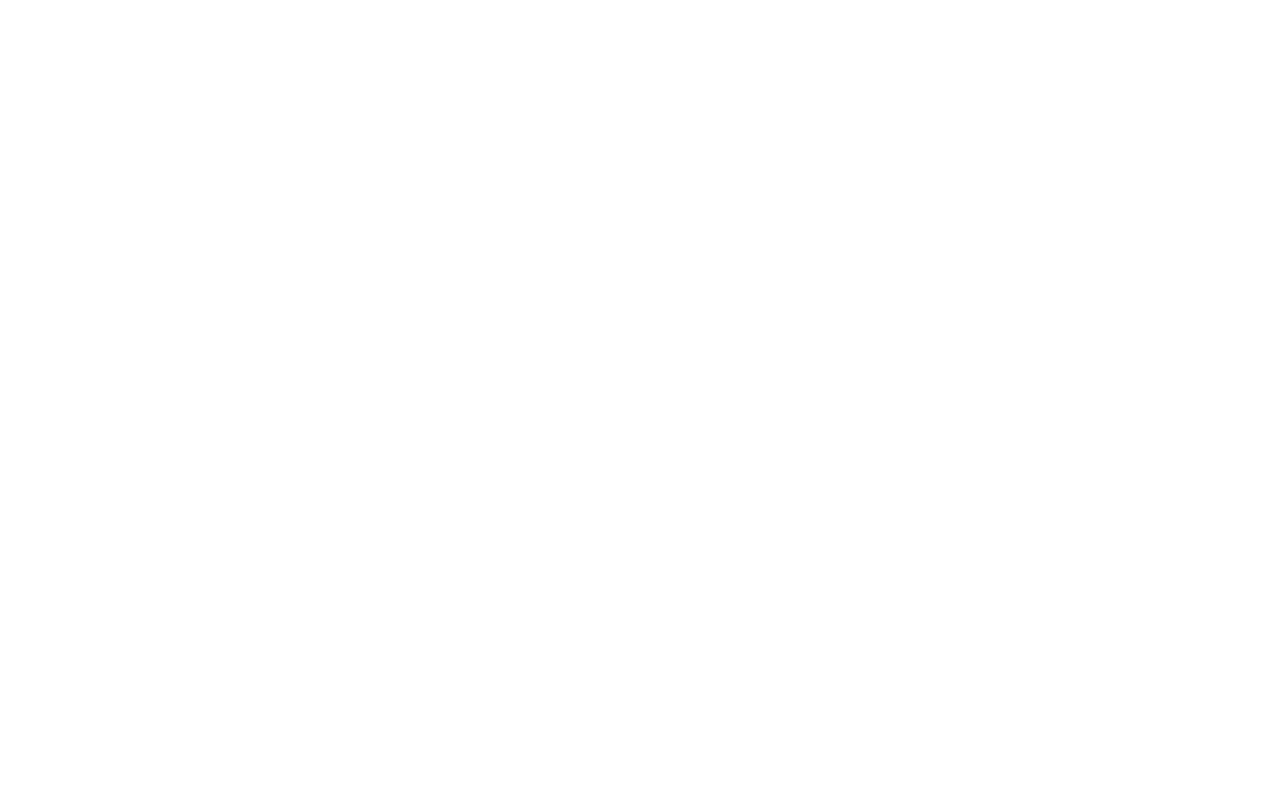
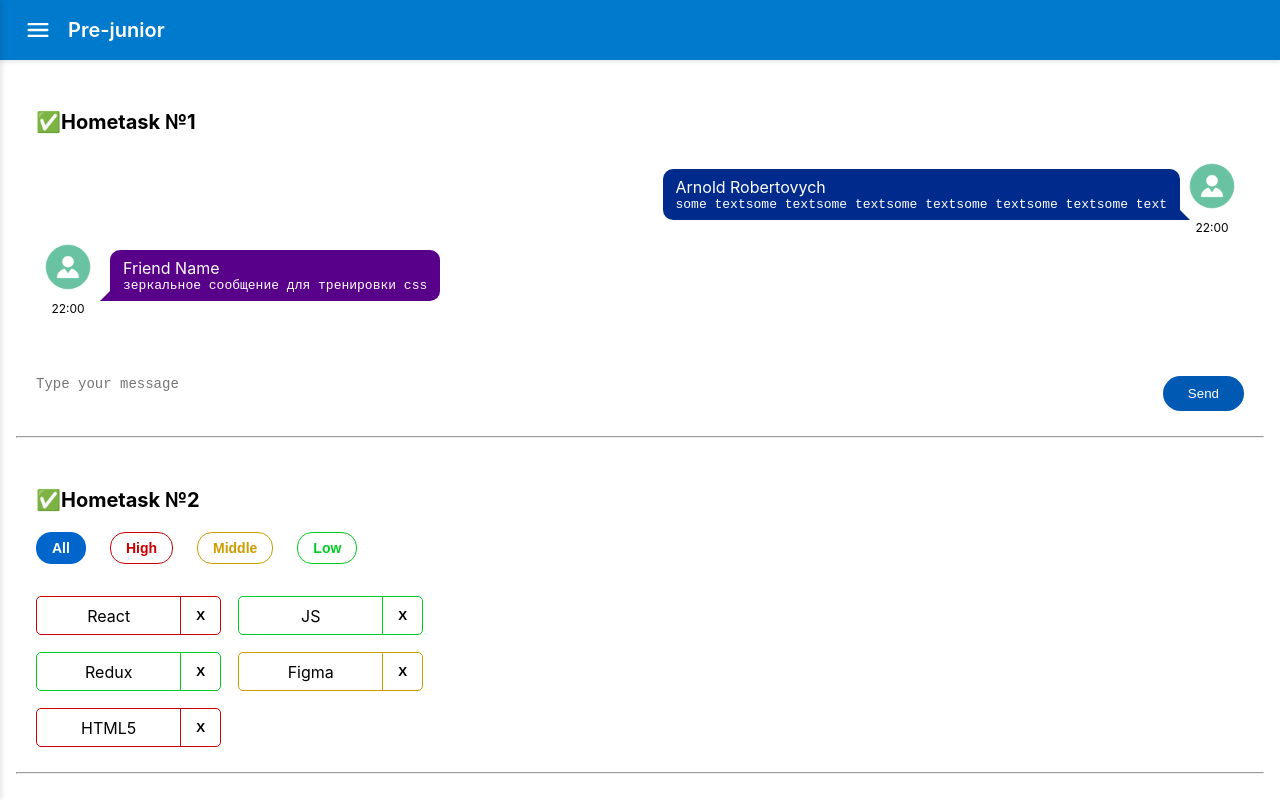
Before and after one commit to Kozirskiy/sprint-2-autocheck-HW, a React (Create React App) app: page /#/pre-junior in a window 1280 px wide. Before the commit this address had no page. Shown: the top 800 px of the page. Built offline with nearby package versions, Linux system fonts and the light colour scheme.

Commit message:
5hw isDone = true

```diff
--- a/package.json
+++ b/package.json
@@ -27,6 +27,7 @@
     "web-vitals": "2.1.4"
   },
   "devDependencies": {
+    "cypress": "^14.5.3",
     "gh-pages": "4.0.0"
   },
   "scripts": {
--- a/src/s2-homeworks/hw05/HW5.tsx
+++ b/src/s2-homeworks/hw05/HW5.tsx
@@ -10,6 +10,12 @@
 * */
 
 function HW5() {
+
+
+    // const [menuOpen, setMenuOpen] = useState(false)
+    //
+    // const handleOpen = () => setMenuOpen(true)
+    // const handleClose = () => setMenuOpen(false)
     return (
         <HashRouter>
             {/*в gh-pages лучше работает HashRouter, с BrowserRouter скорее всего не пройдёт тест*/}
--- a/src/s2-homeworks/hw05/Pages.tsx
+++ b/src/s2-homeworks/hw05/Pages.tsx
@@ -14,20 +14,18 @@
 function Pages() {
     return (
         <div>
-            {/*Routes выбирает первый подходящий роут*/}
-            <Route path="/" element={<Navigate to={PATH.PRE_JUNIOR} />} />
             <Routes>
-                {/*роутинг будут писать студенты*/}
-                {/*в начале мы попадаем на страницу '/' и переходим сразу на страницу /pre-junior*/}
-                {/*<Route ...*/}
+                {/* редирект с '/' на '/pre-junior' */}
+                <Route path="/" element={<Navigate to={PATH.PRE_JUNIOR} />} />
 
-                {/*роуты для /pre-junior, /junior, /junior-plus*/}
-                {/*<Route ...*/}
-                {/*<Route ...*/}
-                {/*<Route ...*/}
+                {/* основные страницы */}
+                <Route path={PATH.PRE_JUNIOR} element={<PreJunior />} />
+                <Route path={PATH.JUNIOR} element={<Junior  />} />
+                <Route path={PATH.JUNIOR_PLUS} element={<JuniorPlus  />} />
 
-                {/*роут для несуществующей страницы должен отрисовать <Error404 />*/}
-                {/*<Route ...*/}
+                {/* 404 - маршрут, если ничего не совпало */}
+                <Route path="*" element={<Error404 />} />
+
             </Routes>
         </div>
     )
--- a/src/s2-homeworks/hw05/header/Header.module.css
+++ b/src/s2-homeworks/hw05/header/Header.module.css
@@ -1,8 +1,23 @@
-.burgerMenuIcon {
+.header {
+    display: flex;
+    align-items: center;
+    justify-content: start;
+    padding: 16px 24px;
+    background-color: #007acc; /* основной цвет */
+    color: white;
+    box-shadow: 0 2px 4px rgba(0, 0, 0, 0.1);
 }
 
-.header {
+.burgerMenuIcon {
+    width: 28px;
+    height: 28px;
+    margin-right: 16px;
+    cursor: pointer;
+    filter: invert(100%);
 }
 
-.header h1 {
+h1 {
+    font-size: 20px;
+    font-weight: 600;
+    margin: 0;
 }
--- a/src/s2-homeworks/hw05/sidebar/Sidebar.module.css
+++ b/src/s2-homeworks/hw05/sidebar/Sidebar.module.css
@@ -1,25 +1,83 @@
+/* Базовий сайдбар */
 .sidebar {
+    position: fixed;
+    top: 0;
+    left: -260px; /* Ховаємо зліва */
+    width: 260px;
+    height: 100%;
+    background-color: #ffffff;
+    box-shadow: 2px 0 5px rgba(0, 0, 0, 0.1);
+    transition: left 0.3s ease;
+    z-index: 1000;
+    overflow-y: auto !important; /* Дозволити прокрутку */
+    will-change: transform; /* Оптимізація анімації */
+
 }
 
-.sidebar.open {
+.active {
+    background-color: #d1eaff;
+    color: #007acc;
 }
 
-.background {
+
+/* Коли відкритий */
+.sidebar.open {
+    left: 0;
 }
 
-.nav {
+/* Затемнення поза меню */
+.background {
+    position: fixed;
+    top: 0;
+    left: 0;
+    width: 100vw;
+    height: 100vh;
+    background-color: rgba(0, 0, 0, 0.5);
+    z-index: 900;
 }
 
+/* Навігація */
+.nav {
+    margin-top: 60px;
+    display: flex;
+    flex-direction: column;
+    gap: 10px;
+    padding: 0 16px;
+    min-height: calc(100vh - 60px); /* Гарантована висота */
+}
+
+/* Посилання */
 .nav a {
+    padding: 10px 16px;
+    text-decoration: none;
+    color: #333;
+    font-weight: 500;
+    border-radius: 4px;
+    transition: background-color 0.3s;
 }
 
 .nav a:hover {
+    background-color: #f5f5f5;
 }
 
+/* Активне посилання */
 .nav a.active {
+    background-color: #d1eaff;
+    color: #007acc;
+    font-weight: 600;
 }
+
+/* Кнопка закриття */
 .close {
+    position: absolute;
+    top: 16px;
+    right: 16px;
+    background: none;
+    border: none;
+    cursor: pointer;
 }
 
 .close img {
+    width: 20px;
+    height: 20px;
 }
--- a/src/s2-homeworks/hw05/sidebar/Sidebar.tsx
+++ b/src/s2-homeworks/hw05/sidebar/Sidebar.tsx
@@ -1,4 +1,4 @@
-import React, {FC} from 'react'
+import React, {FC, useEffect} from 'react'
 import {NavLink} from 'react-router-dom'
 import s from './Sidebar.module.css'
 import {PATH} from '../Pages'
@@ -10,6 +10,10 @@
 }
 
 export const Sidebar: FC<PropsType> = ({open, handleClose}) => {
+
+
+
+
     const sidebarClass = s.sidebar
         + (open ? ' ' + s.open : '')
     return (
@@ -31,15 +35,17 @@
                         id={'hw5-pre-junior-link'}
                         to={PATH.PRE_JUNIOR}
                         onClick={handleClose}
-                        // className={...} // делает студент
+                        className={({ isActive }) => s.link + (isActive ? ' ' + s.active : '')}
                     >
                         Pre-junior
                     </NavLink>
+
+
                     <NavLink
                         id={'hw5-junior-link'}
                         to={PATH.JUNIOR}
                         onClick={handleClose}
-                        // className={...} // делает студент
+                        className={({ isActive }) => s.link + (isActive ? ' ' + s.active : '')}
                     >
                         Junior
                     </NavLink>
@@ -47,7 +53,7 @@
                         id={'hw5-junior-plus-link'}
                         to={PATH.JUNIOR_PLUS}
                         onClick={handleClose}
-                        // className={...} // делает студент
+                        className={({ isActive }) => s.link + (isActive ? ' ' + s.active : '')}
                     >
                         Junior Plus
                     </NavLink>
```
Also changed, not shown: 1 other file (tests, documents, lock files or other folders).
